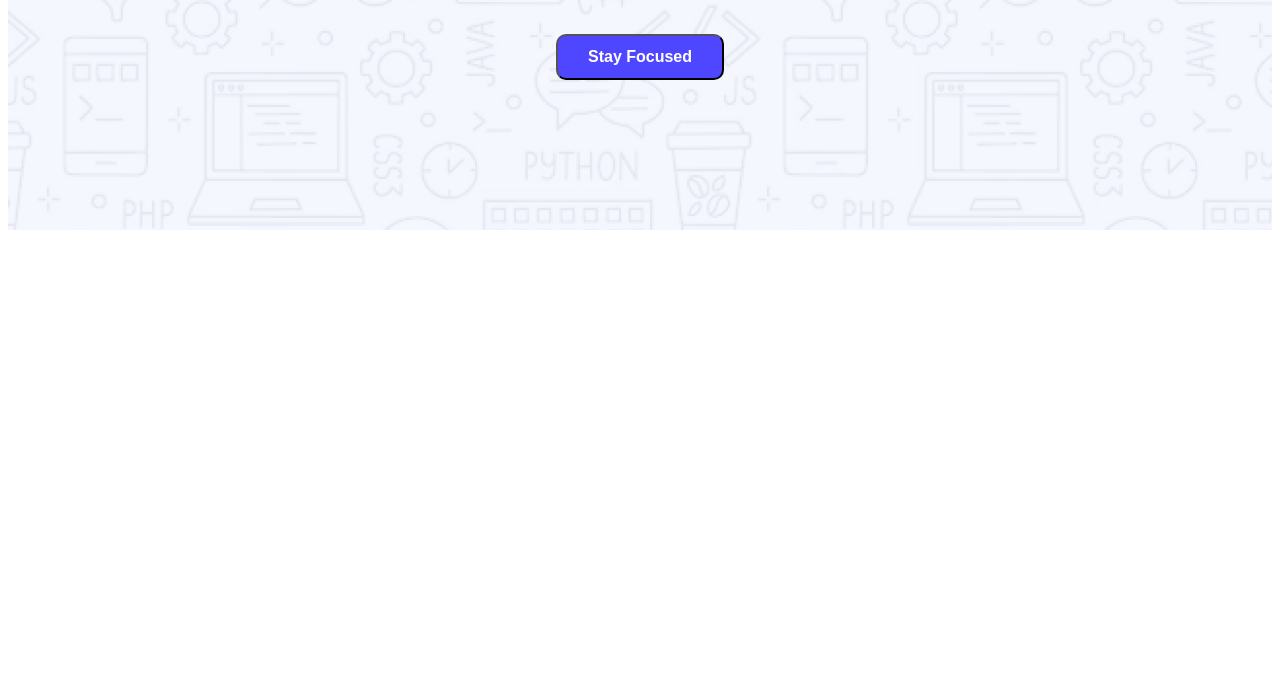
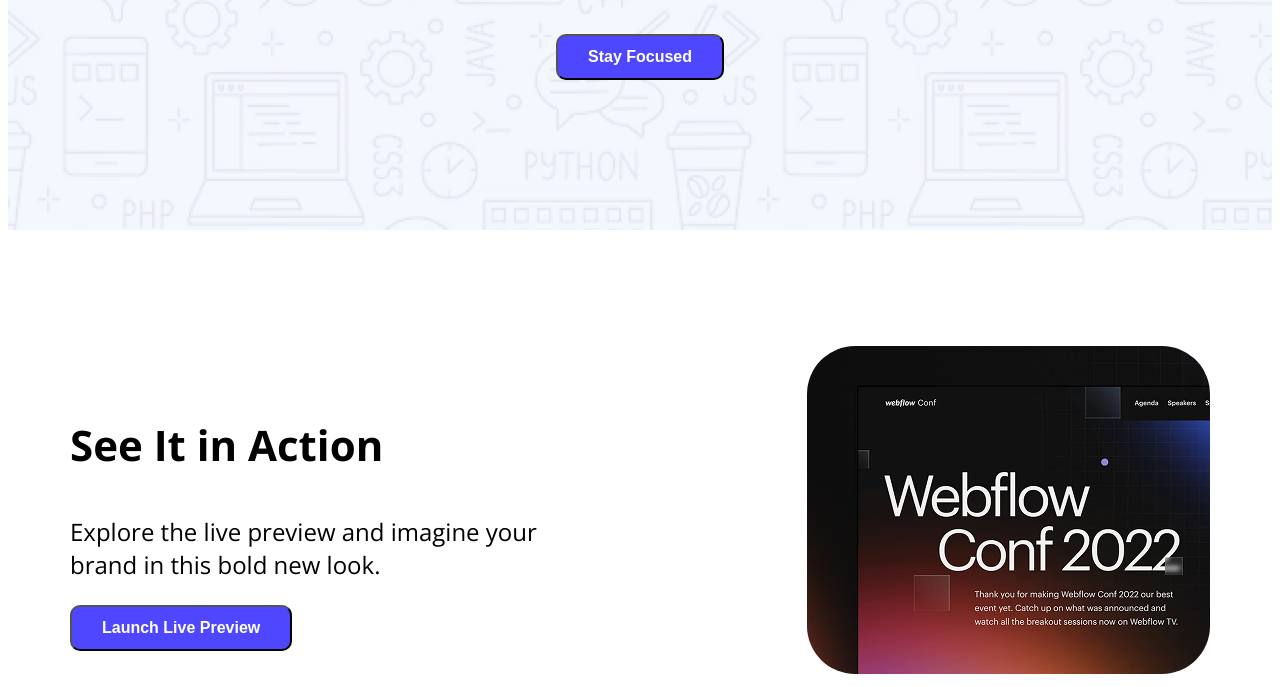
Before and after one commit to SudiptoBaral/Project-B12A01, a plain HTML site: page index.html in a window 1280 px wide. Shown: the part 406-1093 px from the top of the page. Before the commit the page ends 800 px from the top, so only its background shows below. Drawn offline with nearby package versions, Linux system fonts and the light colour scheme.

Commit message:
added action design section

```diff
--- a/index.html
+++ b/index.html
@@ -39,8 +39,19 @@
             </div>
         </section>
     </header>
-    <main>
-
+    <main class="content-center">
+        <section class="open-sans-raleway">
+            <div class="action-container">
+                <div class="action-content1">
+                    <h3 class="action-heading">See It in Action</h3>
+                    <p class="action-pragraph">Explore the live preview and imagine your brand in this bold new look.</p>
+                    <button class="nav-button">Launch Live Preview</button>
+                </div>
+                <div>
+                    <img class="action-img" src="Assets/wc-mini.png" alt="">
+                </div>
+            </div>
+        </section>
     </main>
     <footer>
 
--- a/styles/style.css
+++ b/styles/style.css
@@ -55,3 +55,27 @@
 .banner-button{
     text-align: center;
 }
+/* acton section */
+.content-center{
+    max-width: 1140px;
+    margin: 0 auto;
+}
+.action-container{
+    display: flex;
+    justify-content: space-between;
+    align-items: center;
+    margin-top: 116px;
+}
+.action-content1{
+    width: 517px;
+}
+.action-heading{
+    font-size: 42px;
+    font-weight: bold;
+}
+.action-pragraph{
+    font-size: 24px;
+}
+.action-img{
+    border-radius: 48px;
+}
```
